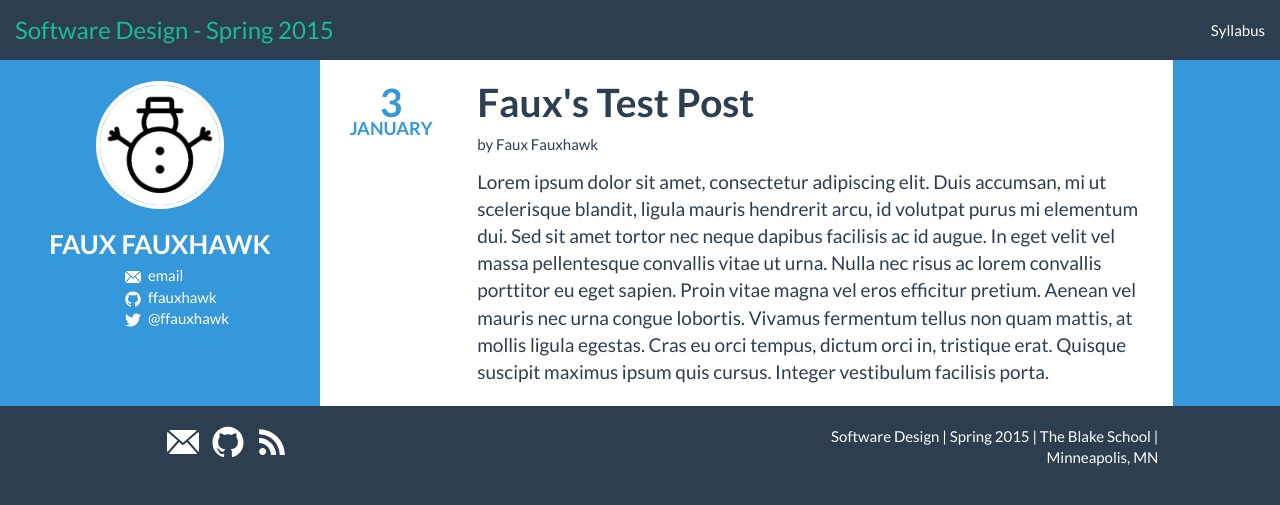
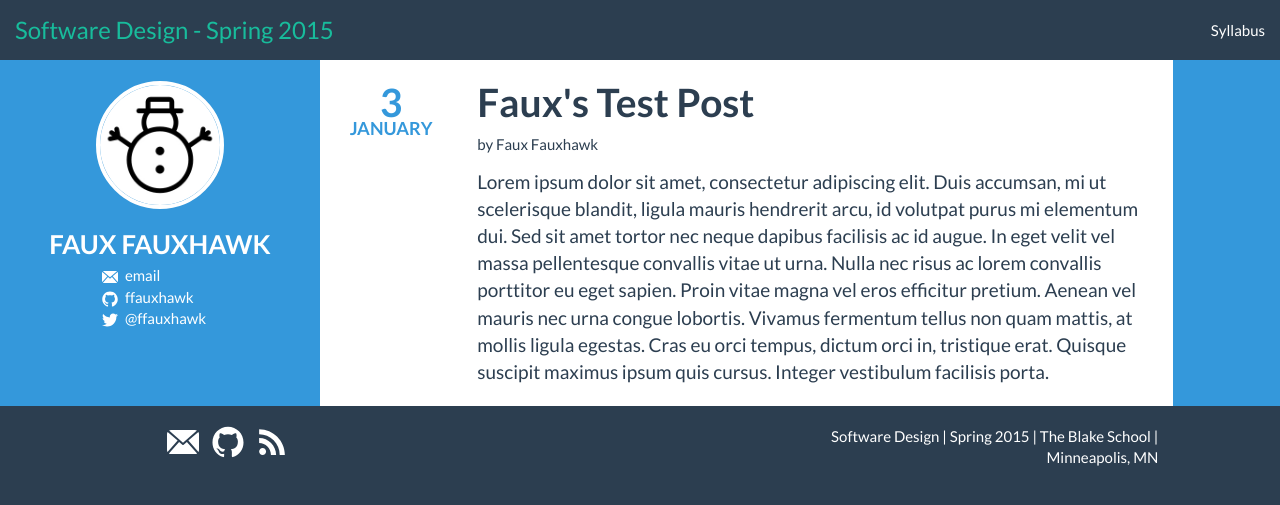
Before and after one commit to BlakeCS-Spring2015/blakecs-spring2015.github.io, a Jekyll site: the page built from faux/index.html, in a window 1280 px wide. Shown: the top 505 px of the page. Built offline with Jekyll 4.4.1, drawn with Linux system fonts in a browser that asks for light colours.

Commit message:
Hack-y fix for contact icon placement on author page during resizing

```diff
--- a/_layouts/author.html
+++ b/_layouts/author.html
@@ -13,9 +13,9 @@ layout: default
     <img class="author-avatar author-avatar-sidebar" src="/img/snowman.jpg" />
   </div>
   {% endif %}
-  <div>
+  <div class="author-sidebar-info">
     <h3 class="author-sidebar-name">{{ author.name }}</h3>
-    <ul class="author-sidebar-contact-list">
+    <ul class="author-sidebar-contact">
       {% if author.email %}
       <li>
         <span class="author-contact-icon">
--- a/_sass/_custom.scss
+++ b/_sass/_custom.scss
@@ -169,8 +169,8 @@ img.author-avatar {
   text-align: center;
 }
 
-.author-sidebar-contact-list {
-  padding-left: 110px;
+.author-sidebar-contact {
+  padding-left: 30%;
 }
 
 .author-contact-list {
```
